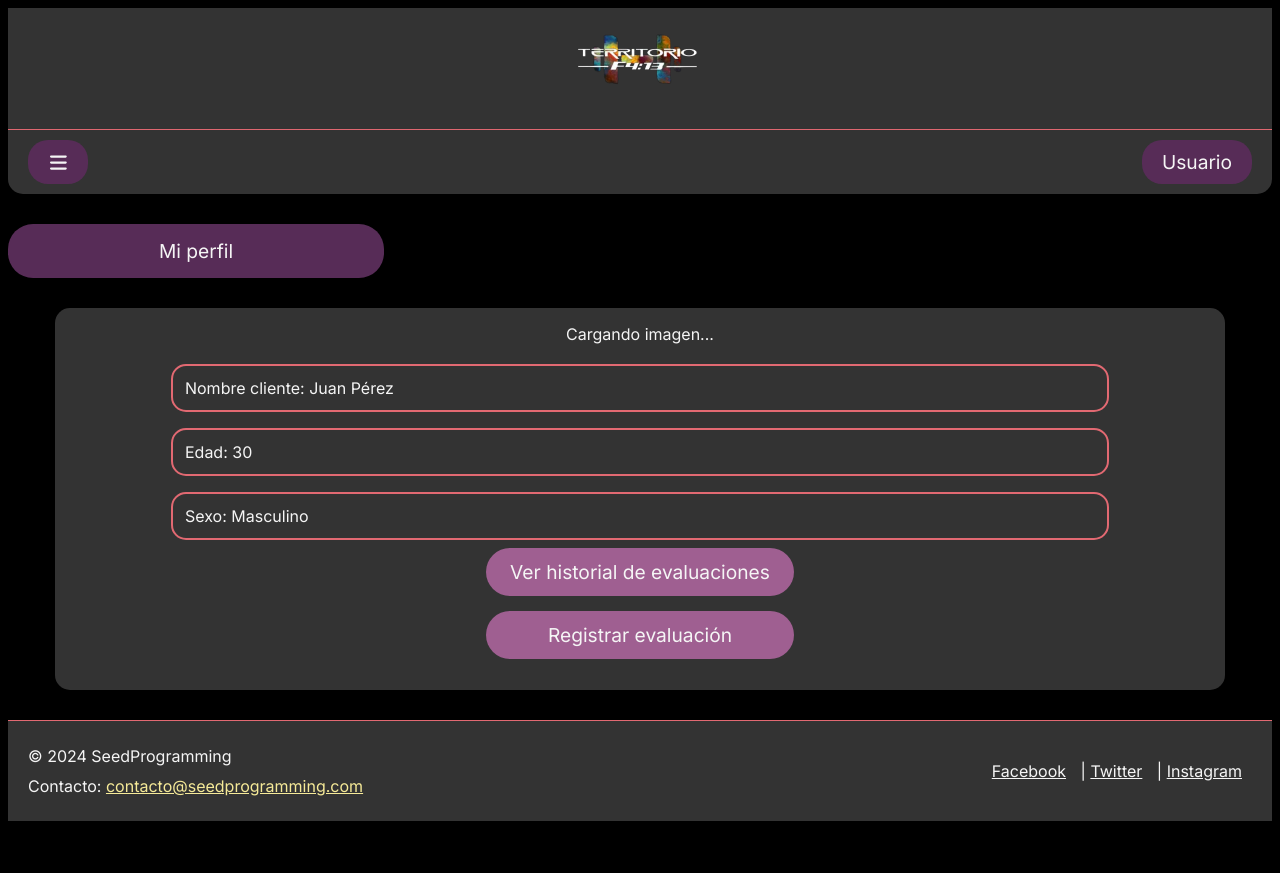
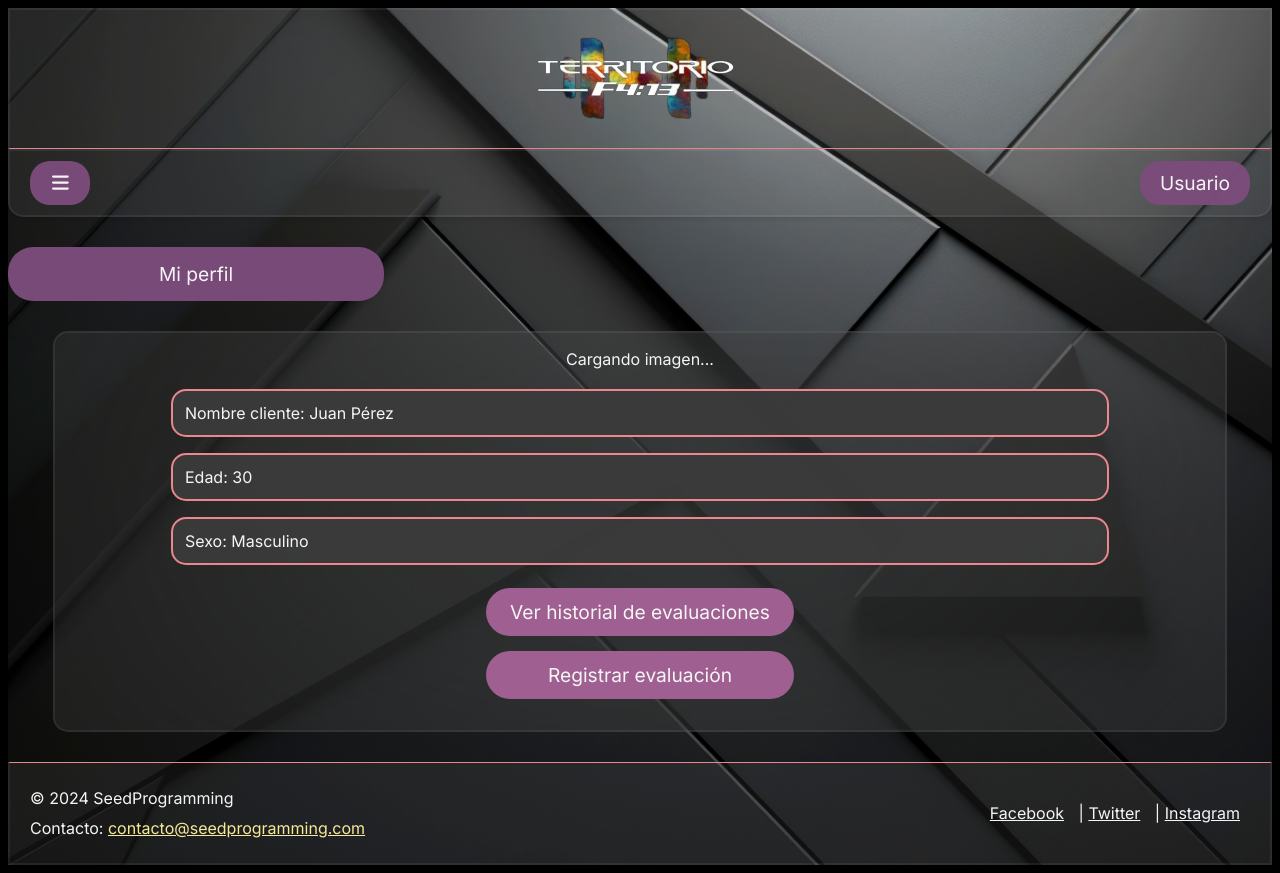
Before and after one commit to Ferchox/componentes, a React (Vite) app: page / in a window 1280 px wide. Before the commit the page ends 829 px from the top, so only its background shows below. Built offline with nearby package versions, Linux system fonts and the light colour scheme; no server answers.

Commit message:
arreglando estilo

```diff
--- a/src/components/general/moleculas/DropdownPerfil.css
+++ b/src/components/general/moleculas/DropdownPerfil.css
@@ -1,18 +1,3 @@
-:root {
-  --blanco: #F5F5F5;
-  --morado-claro: #9F5F91;
-  --morado-oscuro: #572C57;
-  --rosa: #E26972;
-  --amarillo-claro: #F6EA98;
-  --fondo-blanco: #FFFFFF;
-  --fondo-gris-claro: #E0E0E0;
-  --fondo-negro: #000000;
-  --fondo-gris-oscuro: #333333;
-  --fondo-beige-claro: #F5F5DC;
-  --fondo-azul-claro: #ADD8E6;
-  --fondo-verde-menta: #F0FFF0;
-}
-
 .dropdown {
   position: relative;
   display: inline-block;
@@ -34,17 +19,19 @@
 }
 
 .dropdown-menu {
+  width: 150%;
+  flex-direction: column;
   position: absolute;
   top: 100%;
-  left: 0;
-  z-index: 1000;
+  right: 0;
+  background: var(--fondo-gris-oscuro);
+  color: var(--blanco);
+  border-radius: 20px;
+  padding: 10px 0;
   list-style: none;
-  padding: 0;
-  margin: 0;
-  background: var(--fondo-gris-oscuro);
-  border-radius: 20px;
-  box-shadow: 0 2px 5px rgba(0, 0, 0, 0.2);
-  border: 1px solid var(--rosa);
+  margin: 2px;
+  border: 2px solid #fafafa10;
+  box-shadow: 0 4px 8px rgba(0, 0, 0, 0.2);
 }
 
 .dropdown-menu li {
--- a/src/components/general/moleculas/MenuOpciones.css
+++ b/src/components/general/moleculas/MenuOpciones.css
@@ -1,18 +1,3 @@
-:root {
-    --blanco: #F5F5F5;
-    --morado-claro: #9F5F91;
-    --morado-oscuro: #572C57;
-    --rosa: #E26972;
-    --amarillo-claro: #F6EA98;
-    --fondo-blanco: #FFFFFF;
-    --fondo-gris-claro: #E0E0E0;
-    --fondo-negro: #000000;
-    --fondo-gris-oscuro: #333333;
-    --fondo-beige-claro: #F5F5DC;
-    --fondo-azul-claro: #ADD8E6;
-    --fondo-verde-menta: #F0FFF0;
-}
-
 .menu-opciones {
     position: relative;
     display: inline-block;
@@ -35,7 +20,7 @@
 }
 
 .menu-lista {
-    width: 200%;
+    width: 510%;
     flex-direction: column;
     position: absolute;
     top: 100%;
@@ -46,7 +31,7 @@
     padding: 10px 0;
     list-style: none;
     margin: 2px;
-    border: 1px solid var(--rosa);
+    border: 2px solid #fafafa10;
     box-shadow: 0 4px 8px rgba(0, 0, 0, 0.2);
 }
 
--- a/src/components/general/organismos/BarraNavegacion.css
+++ b/src/components/general/organismos/BarraNavegacion.css
@@ -3,8 +3,12 @@
     display: flex;
     justify-content: space-between;
     padding: 10px 20px;
-    background-color: var(--fondo-gris-oscuro);
+    border: 2px solid #fafafa10;
+    background: #fafafa10;
+    backdrop-filter: blur(50rem);
     box-shadow: 0 2px 4px rgba(0, 0, 0, 0.1);
     border-bottom-left-radius: 15px;
     border-bottom-right-radius: 15px;
+    position: relative;
+    z-index: 2;
 }
--- a/src/components/general/organismos/Cabecera.css
+++ b/src/components/general/organismos/Cabecera.css
@@ -2,12 +2,16 @@
     display: flex;
     align-items: center;
     justify-content: center;
-    padding: 10px 20px;
-    background-color: var(--fondo-gris-oscuro);
+    border: 2px solid #fafafa10;
+    background: #fafafa10;
+    backdrop-filter: blur(50rem);
     border-bottom: 1px solid var(--rosa);
+    width: 100%;
+    height: auto;
+    box-sizing: border-box;
+    text-align: center;
 }
 
 .logo-gym {
-    width: 170px;
-    margin-bottom: 20px;
+    display: inline-block;
 }
--- a/src/components/general/organismos/Cabecera.jsx
+++ b/src/components/general/organismos/Cabecera.jsx
@@ -1,15 +1,17 @@
-import React from 'react'
+import React from 'react';
 import gymLogo from '../../../assets/gym-logo-sin-fondo.png';
-import './Cabecera.css'
+import './Cabecera.css';
 
 const Cabecera = () => {
     return (
         <div>
             <header className='contenedor-cabecera'>
-                <img src={gymLogo} alt="Gym Logo" className="logo-gym" />
+                <div className="logo-gym">
+                    <img src={gymLogo} alt="Gym Logo" className="logo-image" />
+                </div>
             </header>
         </div>
-    )
+    );
 }
 
-export default Cabecera
+export default Cabecera;
--- a/src/components/general/organismos/PiePagina.css
+++ b/src/components/general/organismos/PiePagina.css
@@ -3,7 +3,9 @@
     justify-content: space-between;
     align-items: center;
     padding: 20px;
-    background-color: var(--fondo-gris-oscuro);
+    border: 2px solid #fafafa10;
+    background: #fafafa10;
+    backdrop-filter: blur(50rem);
     border-top: 1px solid var(--rosa);
 }
 
--- a/src/components/perfilCliente/moleculas/BotonesPerfil.css
+++ b/src/components/perfilCliente/moleculas/BotonesPerfil.css
@@ -1,23 +1,3 @@
-:root {
-    --blanco: #F5F5F5;
-    --morado-claro: #9F5F91;
-    --morado-oscuro: #572C57;
-    --rosa: #E26972;
-    --amarillo-claro: #F6EA98;
-    --fondo-blanco: #FFFFFF;
-    --fondo-gris-claro: #E0E0E0;
-    --fondo-negro: #000000;
-    --fondo-gris-oscuro: #333333;
-    --fondo-beige-claro: #F5F5DC;
-    --fondo-azul-claro: #ADD8E6;
-    --fondo-verde-menta: #F0FFF0;
-}
-
-body {
-    background-color: var(--fondo-negro);
-    color: var(--blanco);
-}
-
 .boton {
     background-color: var(--morado-claro);
     color: var(--blanco);
@@ -30,6 +10,7 @@ body {
     display: block;
     width: 100%;
     margin-bottom: 15px;
+    margin-top: 15px;
 }
 
 .boton:hover {
--- a/src/components/perfilCliente/organismos/InformacionPerfil.css
+++ b/src/components/perfilCliente/organismos/InformacionPerfil.css
@@ -2,10 +2,13 @@
     display: flex;
     flex-direction: column;
     align-items: center;
-    background-color: var(--fondo-gris-oscuro);
+    border: 2px solid #fafafa10;
+    background: #fafafa10;
+    backdrop-filter: blur(10rem);
     padding: 1rem;
     border-radius: 15px;
-    color: var(--blanco);
     width: 90%;
     margin: 30px auto;
+    position: relative;
+    z-index: 1;
 }
--- /dev/null
+++ b/src/components/perfilCliente/pages/Perfil.css
@@ -0,0 +1,5 @@
+.perfil-container {
+    background-image: url('../../../assets/fondo-perfil.png');
+    background-size: cover;
+    background-position: center;
+}
--- a/src/components/perfilCliente/pages/Perfil.jsx
+++ b/src/components/perfilCliente/pages/Perfil.jsx
@@ -1,20 +1,23 @@
-import React from 'react'
-import InformacionPerfil from '../organismos/InformacionPerfil'
-import BarraNavegacion from '../../general/organismos/BarraNavegacion'
-import Cabecera from '../../general/organismos/Cabecera'
-import PiePagina from '../../general/organismos/PiePagina'
-import EtiquetaPagina from '../moleculas/EtiquetaPagina'
+import React from 'react';
+import InformacionPerfil from '../organismos/InformacionPerfil';
+import BarraNavegacion from '../../general/organismos/BarraNavegacion';
+import Cabecera from '../../general/organismos/Cabecera';
+import PiePagina from '../../general/organismos/PiePagina';
+import EtiquetaPagina from '../moleculas/EtiquetaPagina';
+import './Perfil.css';
 
 const Perfil = () => {
   return (
     <>
-      <Cabecera />
-      <BarraNavegacion />
-      <EtiquetaPagina />
-      <InformacionPerfil />
-      <PiePagina />
+      <div className="perfil-container">
+        <Cabecera />
+        <BarraNavegacion />
+        <EtiquetaPagina />
+        <InformacionPerfil />
+        <PiePagina />
+      </div>
     </>
-  )
+  );
 }
 
-export default Perfil
+export default Perfil;
--- a/src/index.css
+++ b/src/index.css
@@ -3,13 +3,13 @@
 :root {
   --blanco: #F5F5F5;
   --morado-claro: #9F5F91;
-  --morado-oscuro: #572C57;
-  --rosa: #E26972;
+  --morado-oscuro: #7c4c7cf6;
+  --rosa: #eb878e;
   --amarillo-claro: #F6EA98;
   --fondo-blanco: #FFFFFF;
   --fondo-gris-claro: #E0E0E0;
   --fondo-negro: #000000;
-  --fondo-gris-oscuro: #333333;
+  --fondo-gris-oscuro: #3b3b3bf6;
   --fondo-beige-claro: #F5F5DC;
   --fondo-azul-claro: #ADD8E6;
   --fondo-verde-menta: #F0FFF0;
```
Also changed, not shown: src/assets/fondo-perfil.png (added), src/assets/vacio.png (added).
